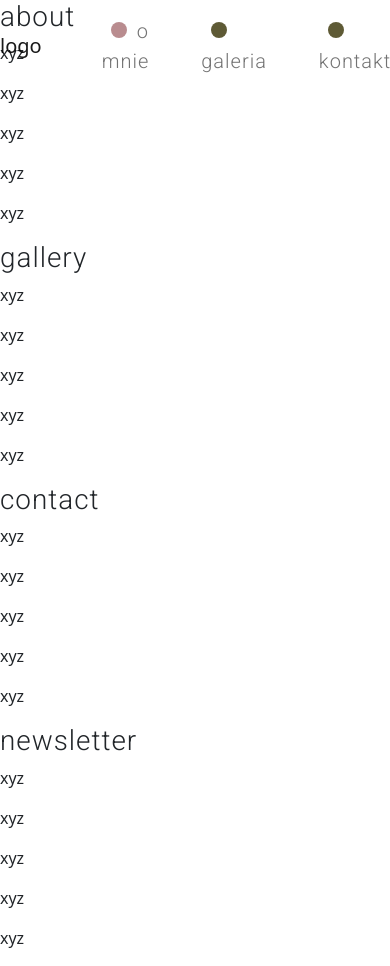
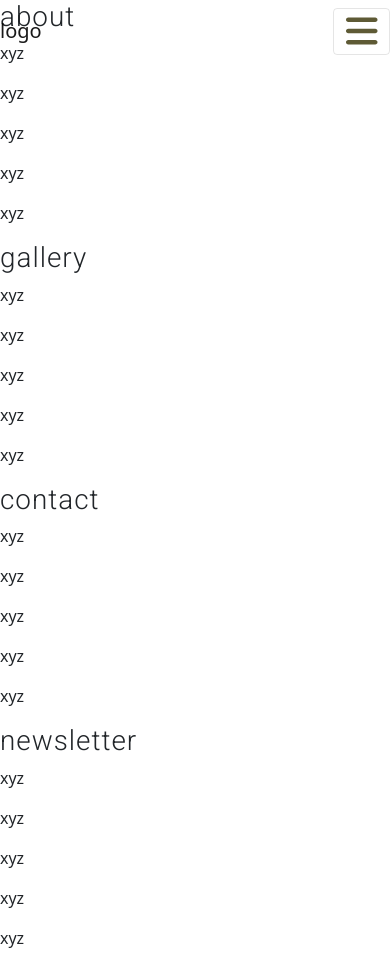
Before and after one commit to Ola-Cencora/KURZceramika-web-project, a React (Create React App) app: page / in a window 390 px wide. Built offline with nearby package versions, Linux system fonts and the light colour scheme.

Commit message:
Make menu more responsive, change menu icon, use FontAwesome

```diff
--- a/package.json
+++ b/package.json
@@ -3,6 +3,9 @@
   "version": "0.1.0",
   "private": true,
   "dependencies": {
+    "@fortawesome/fontawesome-svg-core": "^6.5.0",
+    "@fortawesome/free-solid-svg-icons": "^6.5.0",
+    "@fortawesome/react-fontawesome": "^0.2.0",
     "@testing-library/jest-dom": "^5.17.0",
     "@testing-library/react": "^13.4.0",
     "@testing-library/user-event": "^13.5.0",
--- a/src/components/views/Navigation/Navigation.js
+++ b/src/components/views/Navigation/Navigation.js
@@ -3,6 +3,8 @@ import Navbar from 'react-bootstrap/Navbar';
 import Nav from 'react-bootstrap/Nav';
 import Dot from '../../common/Dot/Dot';
 import { useState, useEffect } from 'react';
+import { FontAwesomeIcon } from '@fortawesome/react-fontawesome';
+import { faBars } from '@fortawesome/free-solid-svg-icons';
 
 const Navigation = ({ scrollToSection, aboutRef, galleryRef, contactRef, newsletterRef }) => {
     const [activeLink, setActiveLink] = useState('');
@@ -40,6 +42,7 @@ const Navigation = ({ scrollToSection, aboutRef, galleryRef, contactRef, newslet
         if (sectionRef && scrollToSection) {
             scrollToSection(sectionRef);
         }
+        document.querySelector('.navbar-collapse').classList.remove('show');
     };
 
     useEffect(() => {
@@ -48,10 +51,10 @@ const Navigation = ({ scrollToSection, aboutRef, galleryRef, contactRef, newslet
     }, []);
 
     return (
-        <Navbar className={styles.navigation} fixed="top">
+        <Navbar className={styles.navigation} fixed="top" expand="md">
             <Navbar.Brand>logo</Navbar.Brand>
-            <Navbar.Toggle aria-controls="basic-navbar-nav" />
-            <Navbar.Collapse id="basic-navbar-nav" className="justify-content-end">
+            <Navbar.Toggle aria-controls="responsive-navbar-nav" className={styles.icon}><FontAwesomeIcon icon={faBars} className={styles.burgerMenu}/></Navbar.Toggle>
+            <Navbar.Collapse id="responsive-navbar-nav" className="justify-content-end">
                 <Nav className="ml-auto">
                     <Nav.Link className={styles.link}>
                         <li onClick={() => handleLinkClick('about', aboutRef)}>
--- a/src/components/views/Navigation/Navigation.module.scss
+++ b/src/components/views/Navigation/Navigation.module.scss
@@ -18,3 +18,17 @@
         }
     }
 }
+
+.icon {
+    border: none;
+
+    &:focus {
+        outline: none;
+        box-shadow: none;
+    }
+}
+
+.burgerMenu {
+    color: $color-main;
+    height: $base-size * 3;
+}
```
Also changed, not shown: 1 other file (tests, documents, lock files or other folders).
